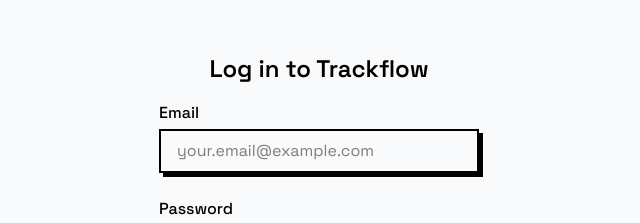
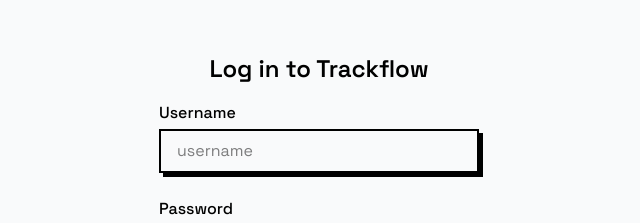
Before and after one commit to mholtyn/trackflow, a React (Vite) app in the folder frontend/: page / in a window 1280 px wide. Shown: the part 185-408 px from the top of the page, without its empty margins (321-961 px from the left). Built offline with nearby package versions, Linux system fonts and the light colour scheme.

Commit message:
Download ReactQuery, create useLogin hook, attach useLogin hook to LoginPage

```diff
--- a/frontend/package.json
+++ b/frontend/package.json
@@ -12,6 +12,7 @@
   "dependencies": {
     "@radix-ui/react-select": "^2.2.6",
     "@radix-ui/react-slot": "^1.2.4",
+    "@tanstack/react-query": "^5.90.20",
     "class-variance-authority": "^0.7.1",
     "clsx": "^2.1.1",
     "lucide-react": "^0.563.0",
--- a/frontend/src/App.tsx
+++ b/frontend/src/App.tsx
@@ -1,8 +1,16 @@
 import { RouterProvider } from 'react-router-dom'
 import { router } from './app/router'
+import { QueryClient, QueryClientProvider } from '@tanstack/react-query'
+
+
+const queryClient = new QueryClient()
 
 function App() {
-  return <RouterProvider router={router} />
+  return (
+    <QueryClientProvider client={queryClient}>
+      <RouterProvider router={router} />
+    </QueryClientProvider>
+  )
 }
 
 export default App
--- /dev/null
+++ b/frontend/src/hooks/useLogin.ts
@@ -0,0 +1,33 @@
+import { useMutation, useQueryClient } from "@tanstack/react-query";
+import { loginUserApiTokenPost } from "@/client";
+import type { BodyLoginUserApiTokenPost, Token } from "@/client";
+
+function useLogin() {
+    // const queryClient = useQueryClient();
+
+    return useMutation<Token, Error, BodyLoginUserApiTokenPost>({
+        mutationFn: async (loginData) => {
+            const res = await loginUserApiTokenPost({body: loginData})
+
+            if (res.error) {
+                throw new Error(JSON.stringify(res.error))
+            }
+
+            if (!res.data) {
+                throw new Error("No data returned from login")
+            }
+
+            return res.data
+        },
+
+        onSuccess: (data) => {
+            localStorage.setItem("token", data.access_token)
+        },
+
+        onError: (error) => {
+            console.error("Login failed:", error)
+        },
+    })
+}
+
+export default useLogin;
--- a/frontend/src/pages/auth/LoginPage.tsx
+++ b/frontend/src/pages/auth/LoginPage.tsx
@@ -1,14 +1,17 @@
 import { useState } from "react"
 import { Button } from "@/components/retroui/Button"
 import { Input } from "@/components/retroui/Input"
+import useLogin from "@/hooks/useLogin"
 
 function LoginPage() {
-  const [email, setEmail] = useState("")
+  const [username, setUsername] = useState("")
   const [password, setPassword] = useState("")
+  const loginMutation = useLogin()
 
   const handleSubmit = (e: React.FormEvent) => {
     e.preventDefault()
-    console.log("Login attempt:", { email, password })
+    console.log("Login attempt:", { username , password })
+    loginMutation.mutate({ username, password})
   }
 
   return (
@@ -22,15 +25,15 @@
           Log in to Trackflow
         </h2>
 
-        <label htmlFor="email" className="block mb-1 font-medium">
-          Email
+        <label htmlFor="username" className="block mb-1 font-medium">
+          Username
         </label>
         <Input
-          id="email"
-          type="email"
-          placeholder="your.email@example.com"
-          value={email}
-          onChange={(e) => setEmail(e.target.value)}
+          id="username"
+          type="username"
+          placeholder="username"
+          value={username}
+          onChange={(e) => setUsername(e.target.value)}
           required
           autoComplete="username"
         />
```
Also changed, not shown: 1 other file (tests, documents, lock files or other folders).
